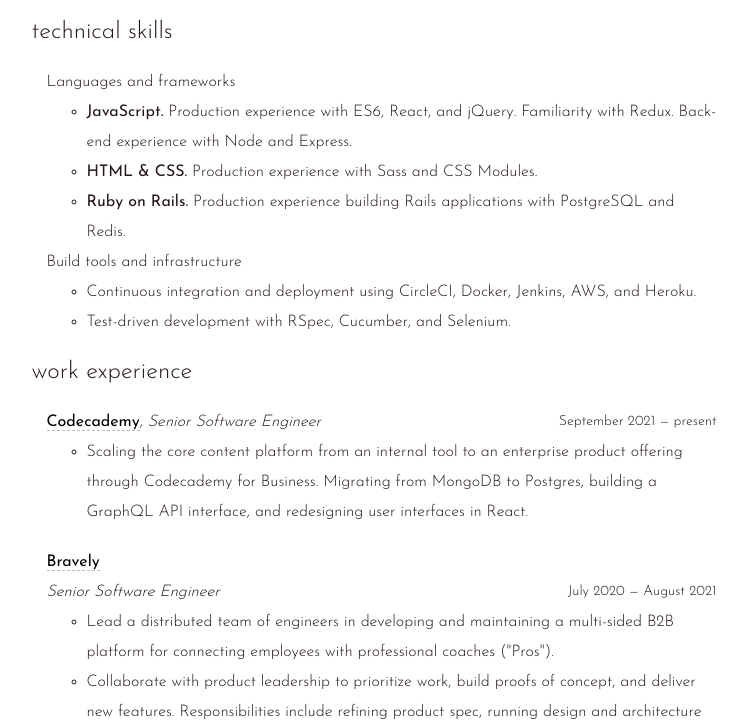
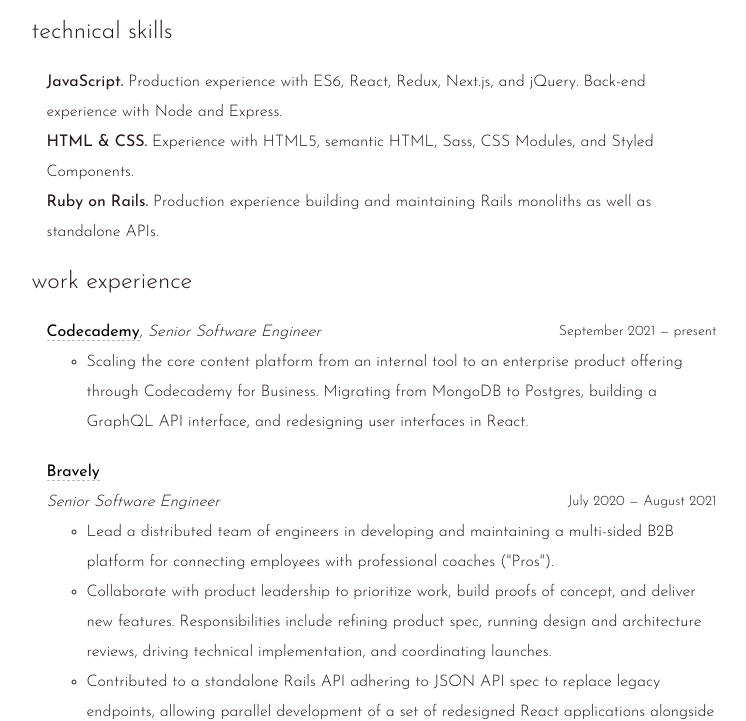
Before and after one commit to melaniemohn/melaniemohn.github.io, a plain HTML site: page resume/index.html in a window 1280 px wide. Shown: the part 83-804 px from the top of the page, without its empty margins (266-1012 px from the left). Drawn offline with Linux system fonts and the light colour scheme; a web font is replaced by a local one.

Commit message:
Reformat skills section

```diff
--- a/resume/index.html
+++ b/resume/index.html
@@ -33,33 +33,18 @@
   <div class="resume-skills">
     <h2>technical skills</h2>
     <ul>
-      <li>Languages and frameworks</li>
       <li>
-        <ul>
-          <li>
-            <strong>JavaScript.</strong> Production experience with ES6,
-            React, and jQuery. Familiarity with Redux. Back-end experience
-            with Node and Express.
-          </li>
-          <li>
-            <strong>HTML & CSS.</strong> Production experience with Sass and
-            CSS Modules.
-          </li>
-          <li>
-            <strong>Ruby on Rails.</strong> Production experience building
-            Rails applications with PostgreSQL and Redis.
-          </li>
-        </ul>
+        <strong>JavaScript.</strong> Production experience with ES6,
+        React, Redux, Next.js, and jQuery. Back-end experience
+        with Node and Express.
       </li>
-      <li>Build tools and infrastructure</li>
       <li>
-        <ul>
-          <li>
-            Continuous integration and deployment using CircleCI, Docker,
-            Jenkins, AWS, and Heroku.
-          </li>
-          <li>Test-driven development with RSpec, Cucumber, and Selenium.</li>
-        </ul>
+        <strong>HTML & CSS.</strong> Experience with HTML5, semantic HTML, Sass,
+        CSS Modules, and Styled Components.
+      </li>
+      <li>
+        <strong>Ruby on Rails.</strong> Production experience building
+        and maintaining Rails monoliths as well as standalone APIs.
       </li>
     </ul>
   </div>
```
